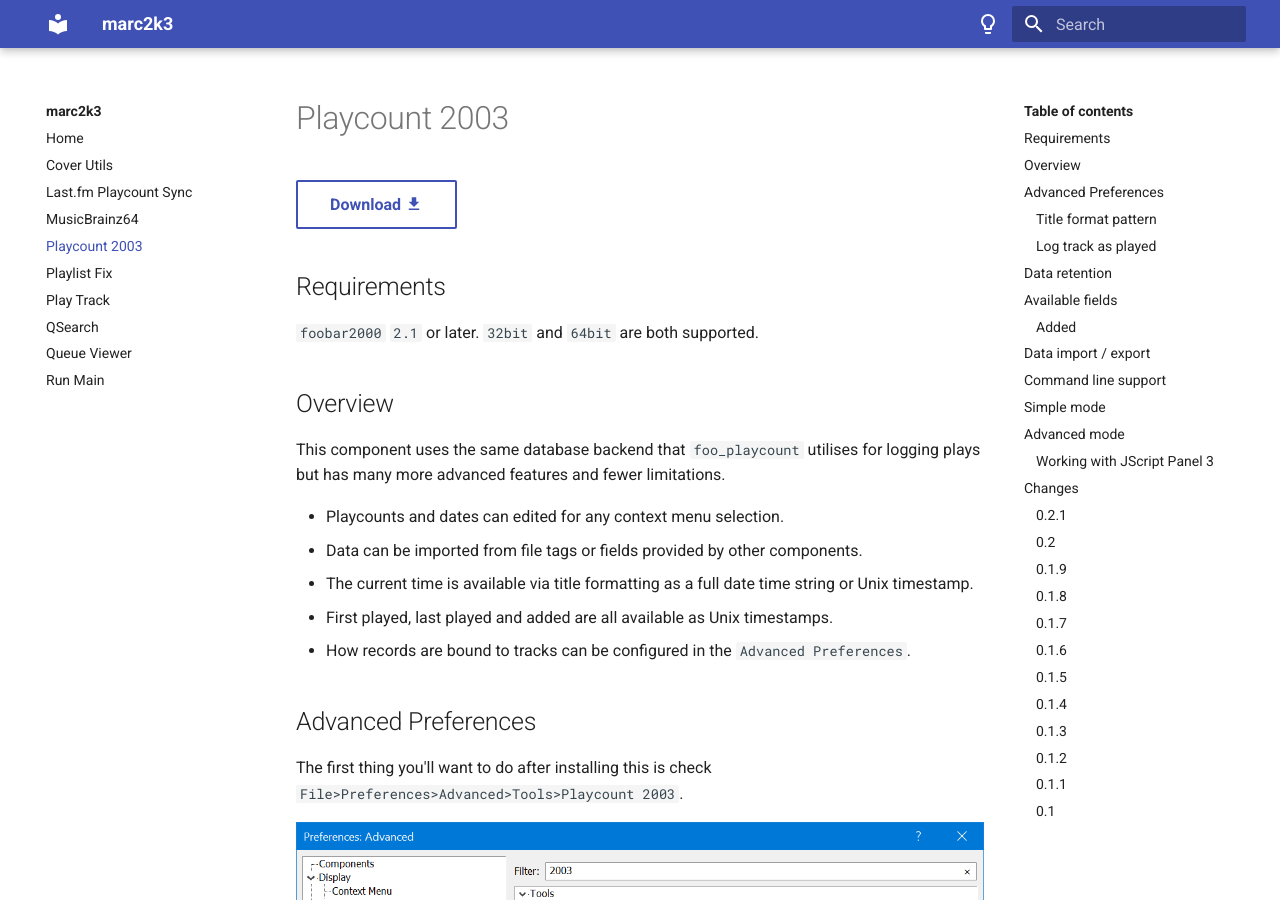
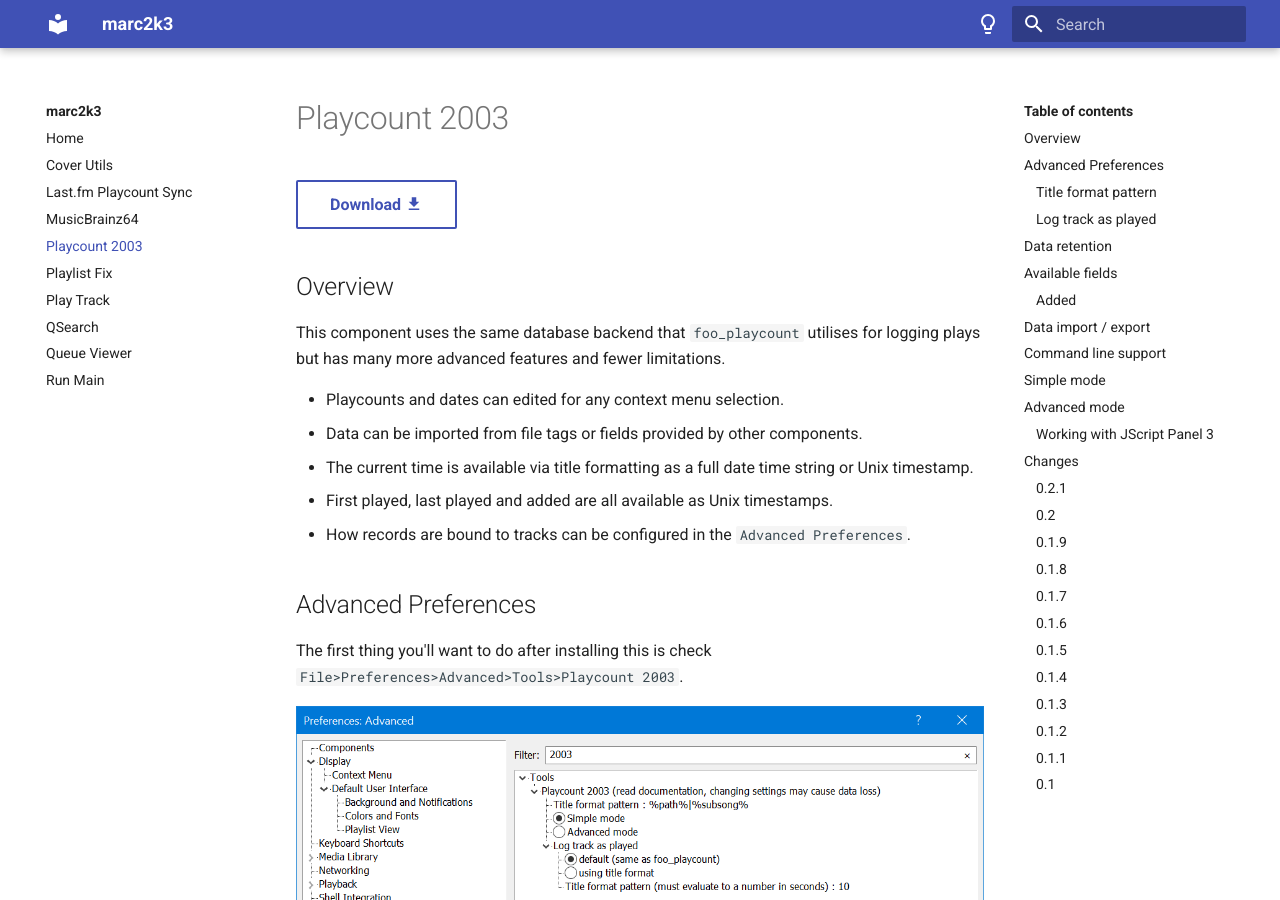
Before and after one commit to marc2k3/marc2k3.github.io, an MkDocs documentation site: the page built from docs/component/playcount-2003.md, in a window 1280 px wide and 900 px high. Built offline with MkDocs 1.6.1 and Material for MkDocs 9.7.7, drawn with Linux system fonts in a browser that asks for light colours.

Commit message:
Update playcount-2003.md

```diff
--- a/docs/component/playcount-2003.md
+++ b/docs/component/playcount-2003.md
@@ -1,8 +1,5 @@
 # Playcount 2003
 [Download :material-download:](https://github.com/marc2k3/foo_playcount_2003/releases){ .md-button }
-
-## Requirements
-`foobar2000` `2.1` or later. `32bit` and `64bit` are both supported.
 
 ## Overview
 This component uses the same database backend that `foo_playcount` utilises
```
